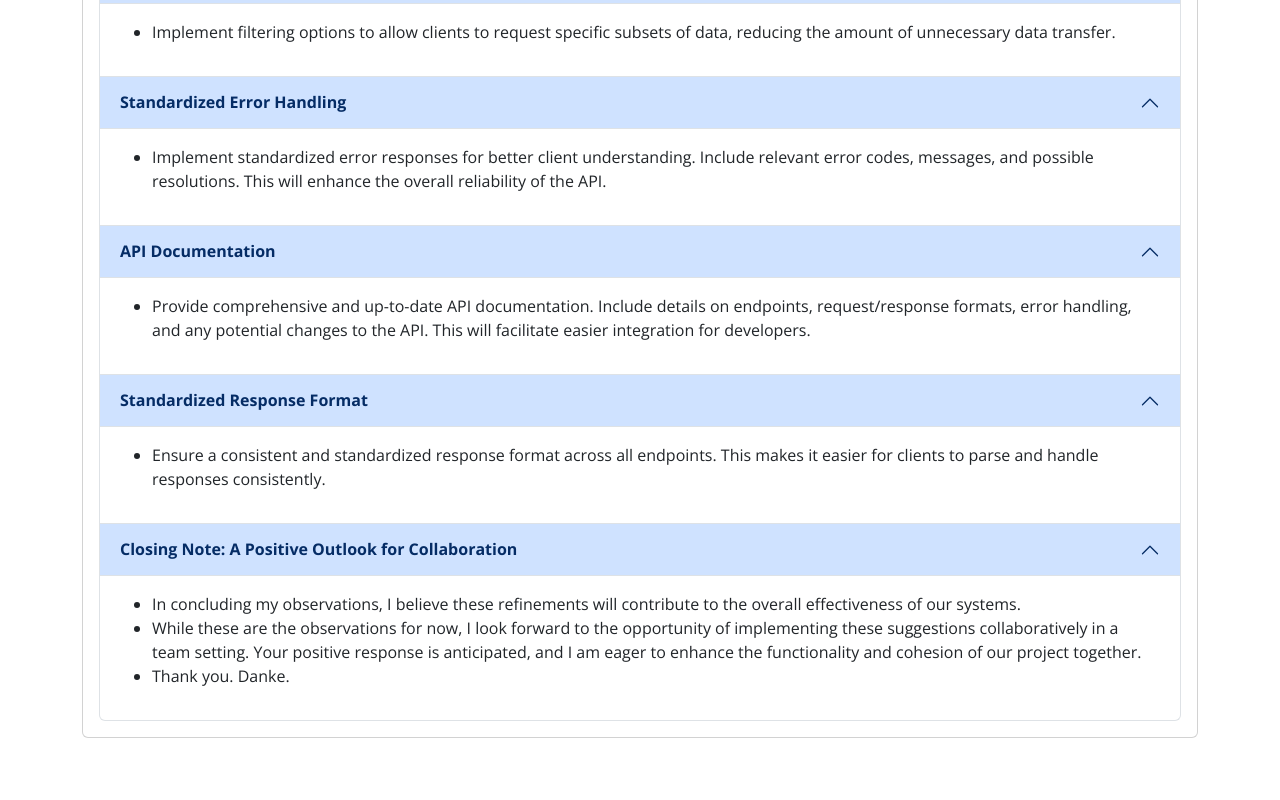
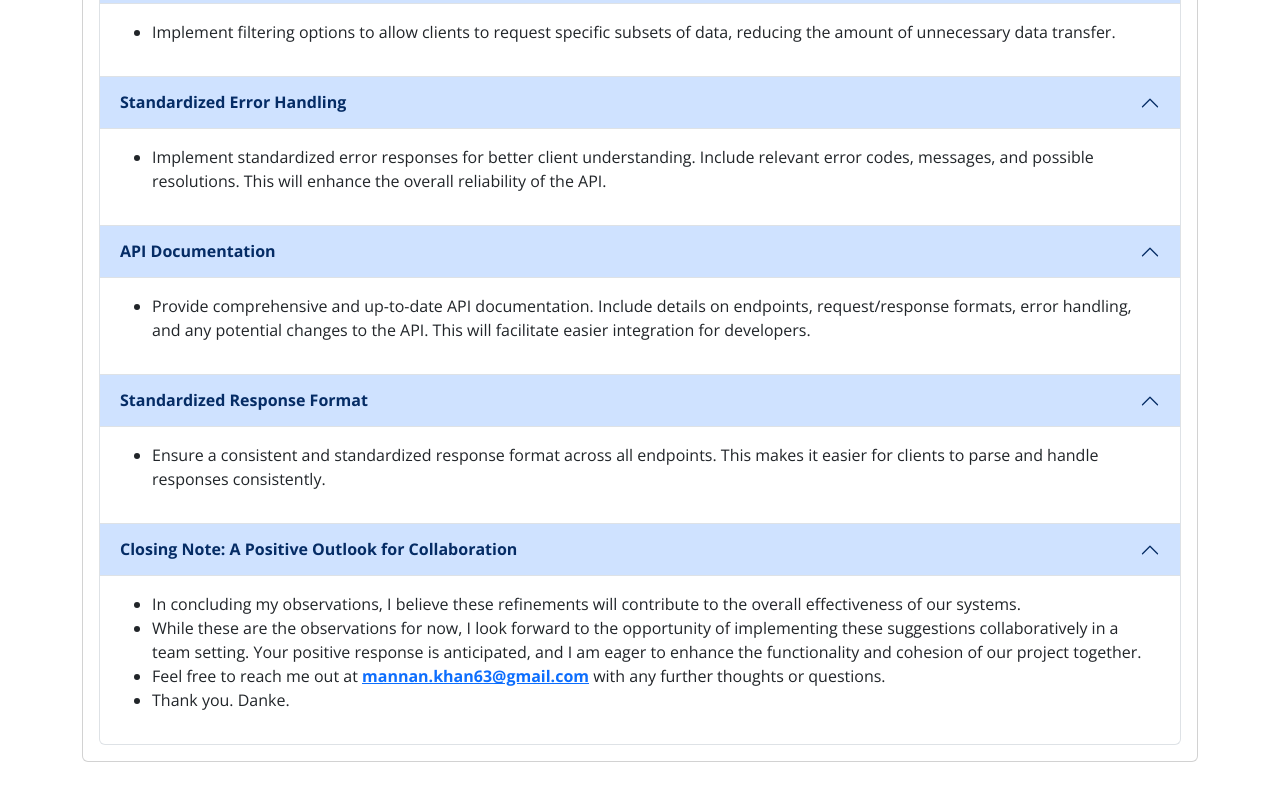
Before and after one commit to Abdulmannankhann/ia-task, a React (Create React App) app: page /assignment-c in a window 1280 px wide. Shown: the part 733-1533 px from the top of the page. Built offline with nearby package versions, Linux system fonts and the light colour scheme.

Commit message:
Add toast on socket close

```diff
--- a/src/components/liveCharts/CommonLineChart.jsx
+++ b/src/components/liveCharts/CommonLineChart.jsx
@@ -49,7 +49,7 @@ const CommonLineChart = ({ name = "", data = [], currentData = null, currentInde
   return (
     <div>
       <div style={{ width: "85%", height: "30vh", margin: "20px" }}>
-        <h6>Real-time Spectrum {name}</h6>
+        <h6 className="mt-lg-0 mt-md-0 mt-5">Real-time Spectrum {name}</h6>
         <ResponsiveContainer width="100%" height={300}>
           <LineChart data={data?.slice(Math.max(0, currentIndex - initialVisiblePoints), currentIndex + 1)} margin={{ top: 20, right: 30, left: 20, bottom: 20 }}>
             <CartesianGrid strokeDasharray="3 3" />
--- a/src/pages/AssignmentB.jsx
+++ b/src/pages/AssignmentB.jsx
@@ -55,9 +55,9 @@ const AssignmentB = () => {
 
     socket.onclose = (event) => {
       console.log("WebSocket connection closed:", event);
-      //  toast.info(`WebSocket connection closed`, {
-      //    position: toast.POSITION.TOP_CENTER,
-      //  });
+      toast.info(`WebSocket connection closed`, {
+        position: toast.POSITION.TOP_CENTER,
+      });
     };
 
     return () => {
@@ -129,7 +129,7 @@ const AssignmentB = () => {
           </Col>
         </Row>
         <Row className="mb-4">
-          <Col lg={12} md={12} sm={12} xs={12} style={{ marginTop: "100px", marginBottom: "10px" }}>
+          <Col lg={12} md={12} sm={12} xs={12} style={{ marginTop: "80px", marginBottom: "10px" }}>
             <Card>
               <Card.Header className="d-flex justify-content-between align-items-center">
                 Spectrum Details
--- a/src/pages/AssignmentC.tsx
+++ b/src/pages/AssignmentC.tsx
@@ -93,6 +93,13 @@ const AssignmentC: FC = () => {
                       <ul>
                         <li>In concluding my observations, I believe these refinements will contribute to the overall effectiveness of our systems.</li>
                         <li>While these are the observations for now, I look forward to the opportunity of implementing these suggestions collaboratively in a team setting. Your positive response is anticipated, and I am eager to enhance the functionality and cohesion of our project together.</li>
+                        <li>
+                          Feel free to reach me out at{" "}
+                          <strong>
+                            <a href="mailto:mannan.khan63@gmail.com">mannan.khan63@gmail.com</a>
+                          </strong>{" "}
+                          with any further thoughts or questions.
+                        </li>
                         <li>Thank you. Danke.</li>
                       </ul>
                     </Accordion.Body>
```
